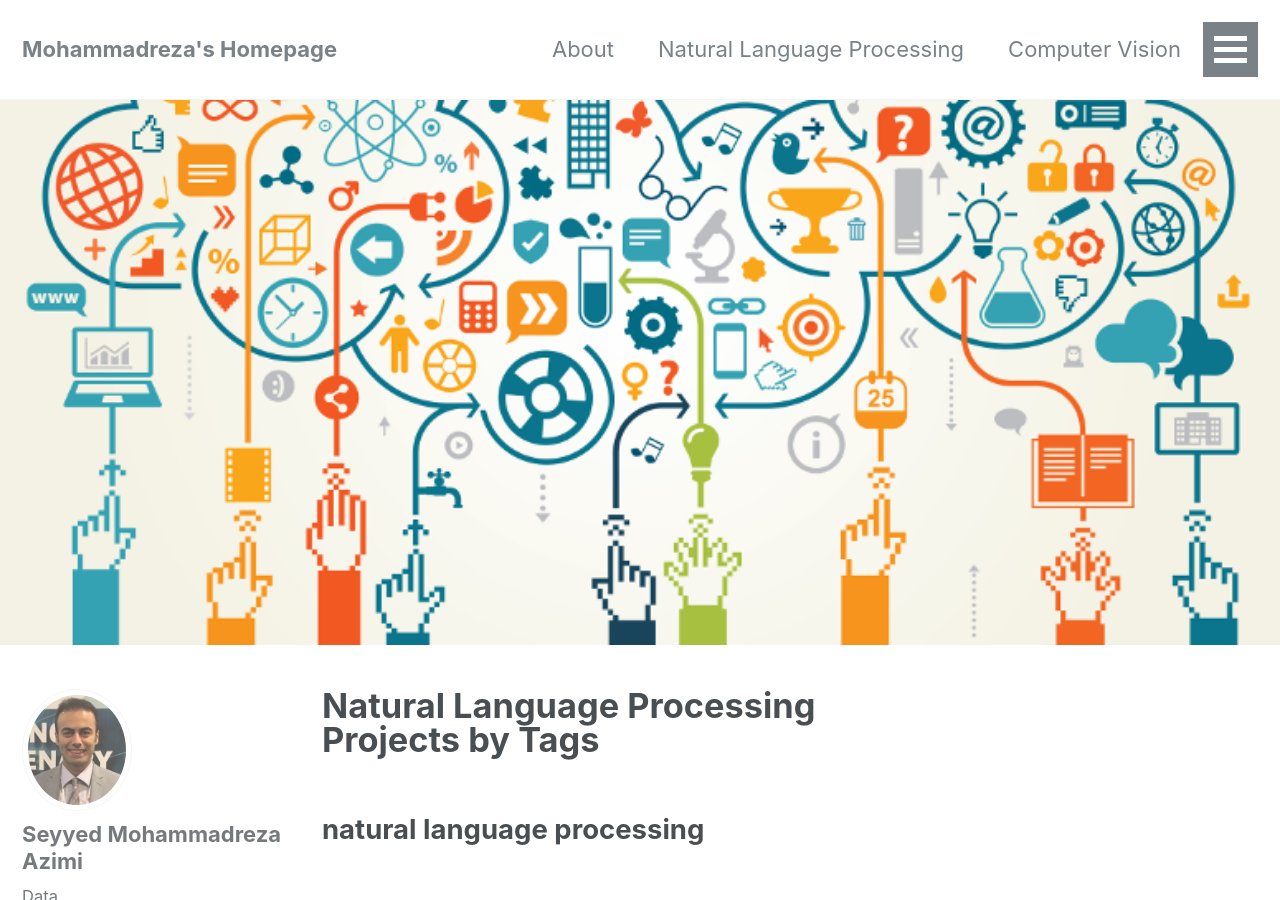
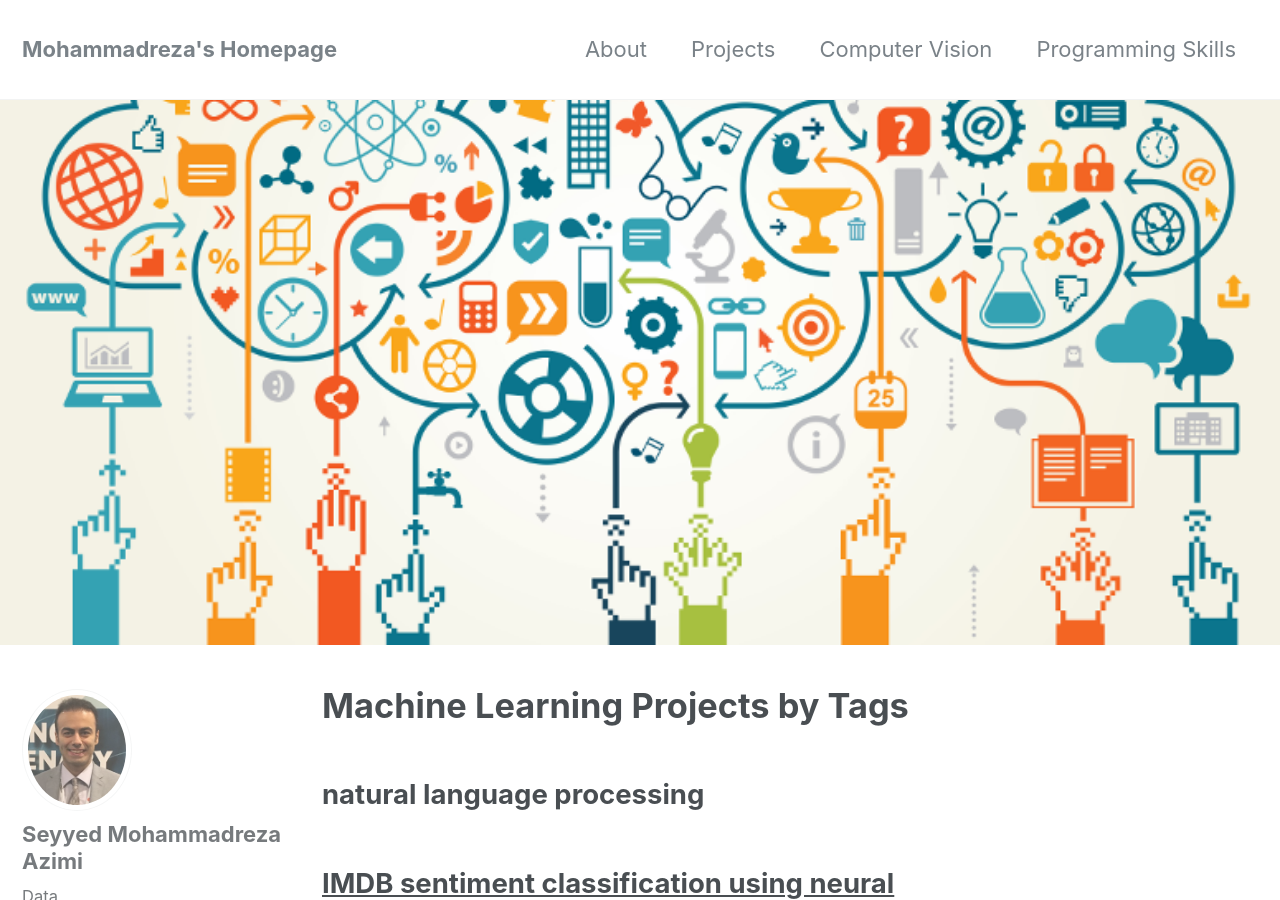
Before and after one commit to MohammadrezaAzimi/MohammadrezaAzimi.github.io, a Jekyll site: the page built from _pages/machinelearning.md, in a window 1280 px wide and 900 px high. Built offline with Jekyll 4.4.1, drawn with Linux system fonts in a browser that asks for light colours; nearby versions of some CDN libraries.

Commit message:
new github

```diff
--- a/_config.yml
+++ b/_config.yml
@@ -194,7 +194,7 @@
 
 # Outputting
 permalink: /:categories/:title/
-paginate: 5 # amount of posts to show
+paginate: 10 # amount of posts to show
 paginate_path: /page:num/
 timezone: # https://en.wikipedia.org/wiki/List_of_tz_database_time_zones
 
--- a/_data/navigation.yml
+++ b/_data/navigation.yml
@@ -2,8 +2,8 @@
 main:
   - title: "About"
     url: /about/
-  - title: "Natural Language Processing"
-    url: /nlp/
+  - title: "Projects"
+    url: /mlp/
   - title: "Computer Vision"
     url: /cv/
   - title: "Programming Skills"
--- a/_pages/machinelearning.md
+++ b/_pages/machinelearning.md
@@ -1,7 +1,7 @@
 ---
 layout: archive
-permalink: /nlp/
-title: "Natural Language Processing Projects by Tags"
+permalink: /mlp/
+title: "Machine Learning Projects by Tags"
 author_profile: true
 header:
   image: "/images/datascience.png"
```
Also changed, not shown: _pages/about.md (+1 -1 lines), _pages/computervision.md (+1 -1 lines).
